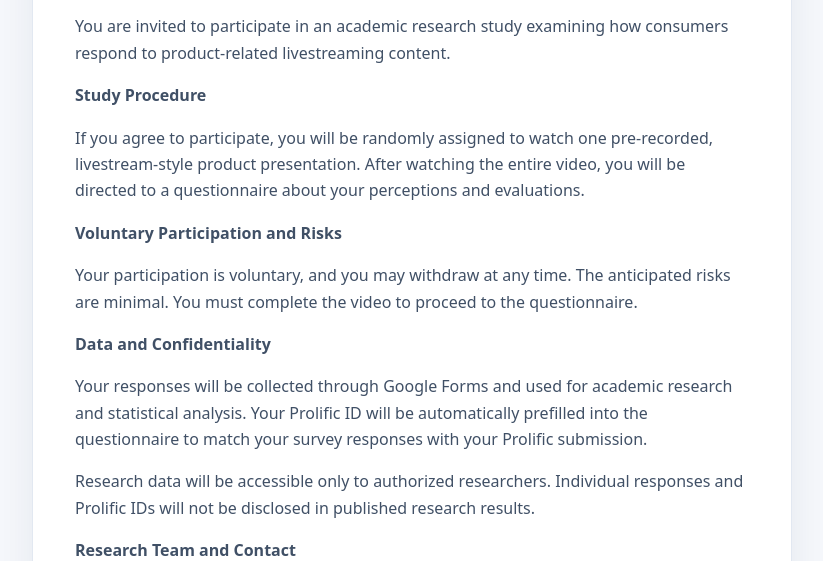
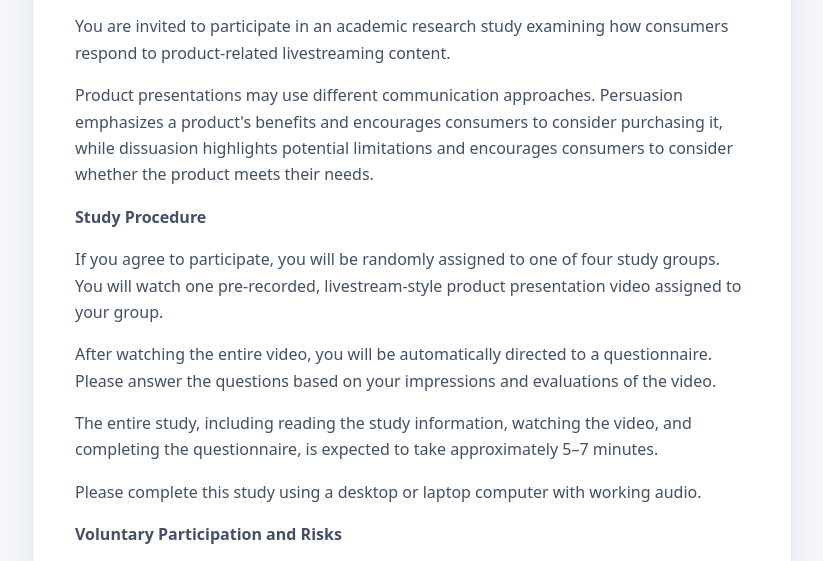
Before and after one commit to Sandy013-33/video-experiment-study1, a plain HTML site: page index.html in a window 1280 px wide. Shown: the part 189-750 px from the top of the page, without its empty margins (228-1051 px from the left). Drawn offline with Linux system fonts and the light colour scheme.

Commit message:
Update index.html

```diff
--- a/index.html
+++ b/index.html
@@ -49,19 +49,27 @@
   <section id="consent" class="hidden">
 <h1>Study Information and Consent</h1>
 <p><strong>Study Overview</strong></p>
+
 <p>You are invited to participate in an academic research study examining how consumers respond to product-related livestreaming content.</p>
+
+<p>Product presentations may use different communication approaches. Persuasion emphasizes a product's benefits and encourages consumers to consider purchasing it, while dissuasion highlights potential limitations and encourages consumers to consider whether the product meets their needs.</p>
+
 <p><strong>Study Procedure</strong></p>
-<p>If you agree to participate, you will be randomly assigned to watch one pre-recorded, livestream-style product presentation. After watching the entire video, you will be directed to a questionnaire about your perceptions and evaluations.</p>
+
+<p>If you agree to participate, you will be randomly assigned to one of four study groups. You will watch one pre-recorded, livestream-style product presentation video assigned to your group.</p>
+
+<p>After watching the entire video, you will be automatically directed to a questionnaire. Please answer the questions based on your impressions and evaluations of the video.</p>
+<p>The entire study, including reading the study information, watching the video, and completing the questionnaire, is expected to take approximately 5–7 minutes.</p>
+<p>Please complete this study using a desktop or laptop computer with working audio.</p>
 <p><strong>Voluntary Participation and Risks</strong></p>
-<p>Your participation is voluntary, and you may withdraw at any time. The anticipated risks are minimal. You must complete the video to proceed to the questionnaire.</p>
+<p>Your participation is voluntary, and you may withdraw at any time. The anticipated risks are minimal. You must watch the entire video before proceeding to the questionnaire.</p>
 <p><strong>Data and Confidentiality</strong></p>
 <p>Your responses will be collected through Google Forms and used for academic research and statistical analysis. Your Prolific ID will be automatically prefilled into the questionnaire to match your survey responses with your Prolific submission.</p>
-<p>Research data will be accessible only to authorized researchers. Individual responses and Prolific IDs will not be disclosed in published research results.</p>
+<p>Research data will be accessible only to authorized researchers and will be retained for five years. Individual responses and Prolific IDs will not be disclosed in published research results.</p>
 <p><strong>Research Team and Contact</strong></p>
 <p>This study is conducted by LI YI SHAN, a graduate student at the National Kaohsiung University of Science and Technology, under the supervision of Associate Professor Yu-Hsin Chen.</p>
 
 <p>If you have any questions about this study, please contact the student researcher, LI YI SHAN, at f114113120@nkust.edu.tw or through Prolific's messaging system.</p>
-
       <label for="prolificId">Prolific Participant ID</label>
       <input id="prolificId" type="text" placeholder="Enter your Prolific ID" autocomplete="off" spellcheck="false" maxlength="120" aria-describedby="idHint" required>
       <p id="idHint" class="muted">Enter your Prolific ID once. It will be filled in automatically on the questionnaire after the video.</p>
```
